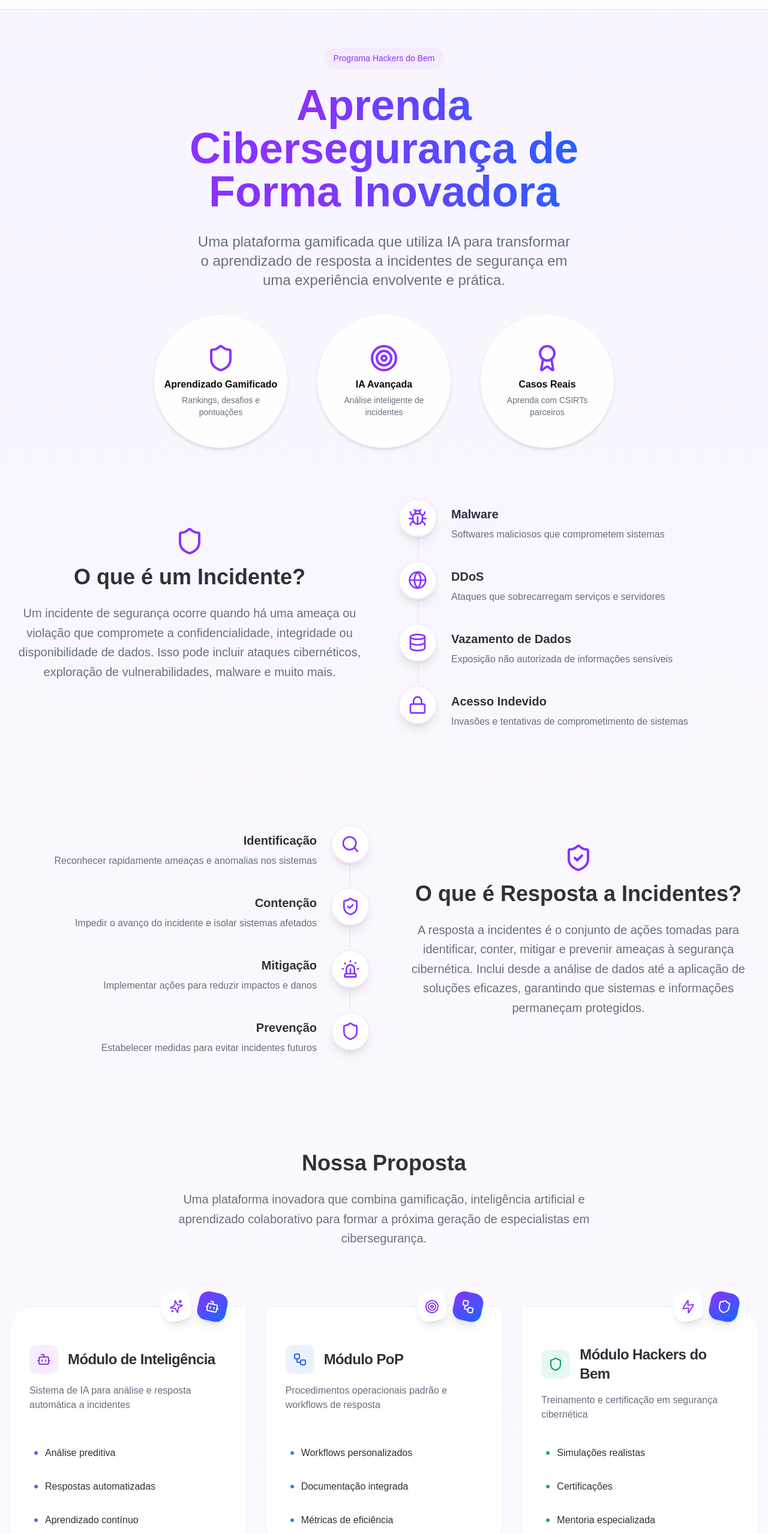
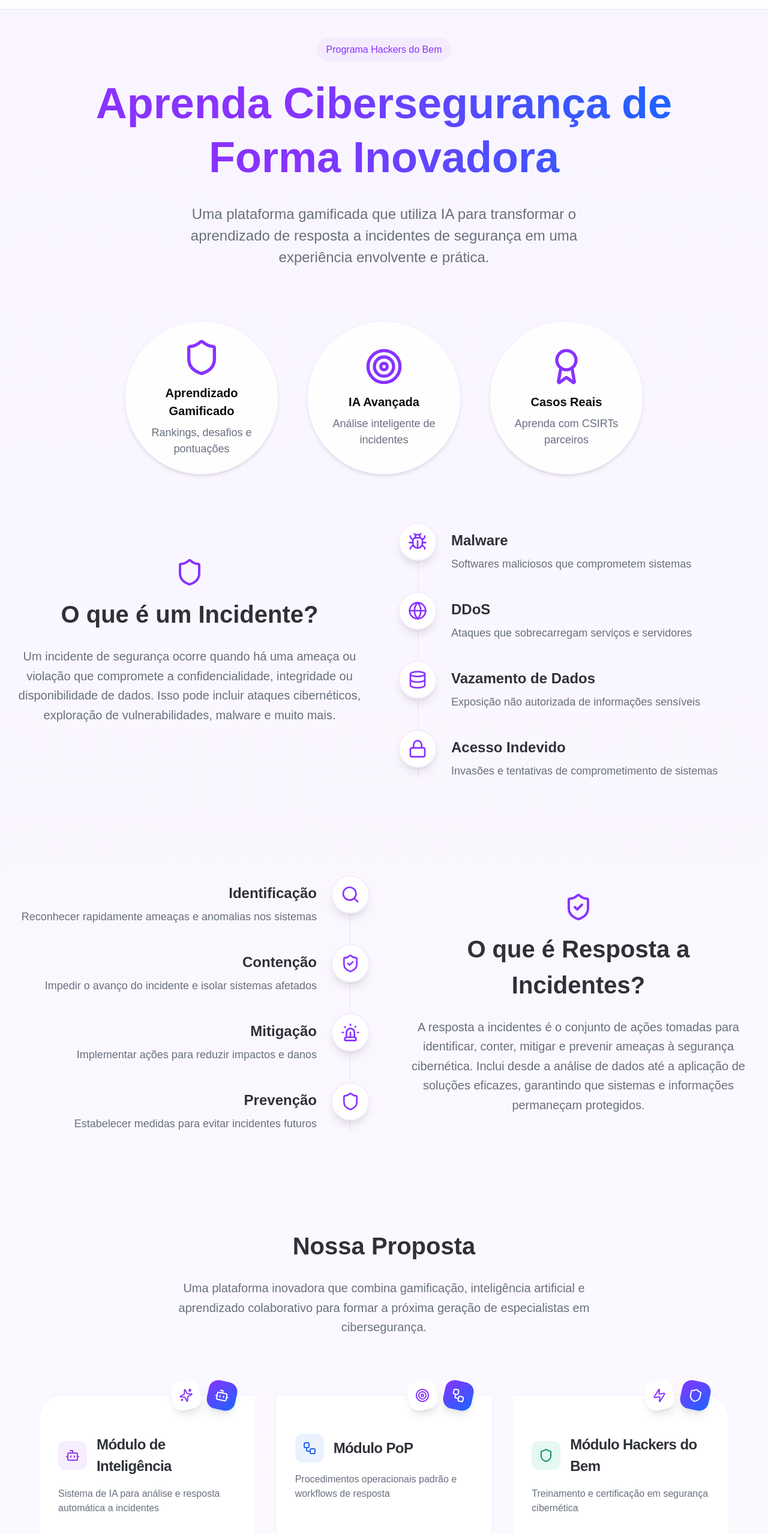
Before and after one commit to gt-rnp-lfi/gt-rnp-lfi.github.io, a Next.js app in the folder rnp-landingpage/: page / in a window 1280 px wide. Shown: the part 49-2606 px from the top of the page at 60% size. Built offline with nearby package versions, Linux system fonts and the light colour scheme.

Commit message:
refactor: diversos ajustes na responsividade em múltiplos tamanhos de tela

```diff
--- a/rnp-landingpage/components/hero-section.tsx
+++ b/rnp-landingpage/components/hero-section.tsx
@@ -45,15 +45,23 @@ export default function HeroSection() {
 
     const content = (
       <div className="flex flex-col items-center max-h-full">
-        <Icon className={`${isCenter ? 'h-12 w-12' : 'h-6 w-6'} text-brand-primary mb-2 flex-shrink-0`} />
-        <h3 className={`${isCenter ? 'text-base' : 'text-xs'} font-semibold mb-1 line-clamp-2`}>{title}</h3>
-        <p className={`${isCenter ? 'text-sm' : 'text-[10px]'} text-text-secondary line-clamp-2`}>{description}</p>
+        <Icon className={`${isCenter ? 'h-[3.5rem] w-[3.5rem] lg:h-[4rem] lg:w-[4rem]' : 'h-[2.5rem] w-[2.5rem]'}
+          text-brand-primary mb-[0.75rem] flex-shrink-0`} />
+        <h3 className={`${isCenter ? 'text-[1.125rem] lg:text-[1.25rem]' : 'text-[0.875rem]'}
+          font-semibold mb-[0.5rem] line-clamp-2 text-center`}>
+          {title}
+        </h3>
+        {isCenter && (
+          <p className="text-[1rem] lg:text-[1.125rem] text-text-secondary line-clamp-2">
+            {description}
+          </p>
+        )}
       </div>
     )
 
     if (isStatic) {
       return (
-        <div className="flex flex-col items-center justify-center text-center bg-white/90 backdrop-blur-sm p-4 rounded-full shadow-md border border-brand-surface-1 aspect-square">
+        <div className="flex flex-col items-center justify-center text-center bg-white/90 backdrop-blur-sm p-5 sm:p-6 rounded-full shadow-md border border-brand-surface-1 aspect-square">
           {content}
         </div>
       )
@@ -61,7 +69,7 @@ export default function HeroSection() {
 
     return (
       <motion.div
-        className="flex flex-col items-center justify-center text-center bg-white/90 backdrop-blur-sm p-4 rounded-full shadow-md border border-brand-surface-1 aspect-square"
+        className="flex flex-col items-center justify-center text-center bg-white/90 backdrop-blur-sm p-5 sm:p-6 rounded-full shadow-md border border-brand-surface-1 aspect-square"
         initial={{ scale: 0.9, opacity: 0 }}
         animate={{ scale: 1, opacity: 1 }}
         transition={{ duration: 0.5 }}
@@ -72,38 +80,40 @@ export default function HeroSection() {
   }
 
   return (
-    <div className="relative min-h-[600px] sm:min-h-[800px] w-full flex flex-col">
+    <div className="relative min-h-[31.25rem] sm:min-h-[37.5rem] lg:min-h-[43.75rem] w-full flex flex-col">
       {/* Background Decoration */}
       <div className="absolute inset-0 w-full h-full -z-10 overflow-hidden">
         <div
-          className="absolute w-[500px] h-[500px] md:w-[800px] md:h-[800px]
+          className="absolute w-[500px] h-[500px] md:w-[800px] md:h-[800px] 2xl:w-[1200px] 2xl:h-[1200px]
           top-[-10%] left-[-10%] bg-brand-surface-1 rounded-full opacity-20 blur-3xl"
         />
         <div
-          className="absolute w-[500px] h-[500px] md:w-[800px] md:h-[800px]
+          className="absolute w-[500px] h-[500px] md:w-[800px] md:h-[800px] 2xl:w-[1200px] 2xl:h-[1200px]
           bottom-[-10%] right-[-10%] bg-brand-surface-2 rounded-full opacity-20 blur-3xl"
         />
       </div>
 
       {/* Conteúdo Principal */}
-      <div className="container mx-auto px-4 relative z-10 flex flex-col items-center
-        pt-20 sm:pt-24 md:pt-32">
+      <div className="w-[95%] lg:w-[90%] mx-auto relative z-10 flex flex-col items-center
+        pt-[4rem] sm:pt-[5rem] lg:pt-[6rem] xl:pt-[7rem]">
         <motion.div
           initial={{ opacity: 0, y: 20 }}
           animate={{ opacity: 1, y: 0 }}
           transition={{ duration: 0.5 }}
-          className="text-center w-full max-w-3xl mx-auto"
+          className="text-center w-full max-w-[64rem] 2xl:max-w-[80rem] mx-auto"
         >
           <motion.div
             initial={{ opacity: 0, scale: 0.9 }}
             animate={{ opacity: 1, scale: 1 }}
             transition={{ duration: 0.5 }}
-            className="inline-block px-3 py-1 sm:px-4 sm:py-2 bg-brand-surface-1 rounded-full text-brand-primary font-medium text-xs sm:text-sm mb-4 sm:mb-6"
+            className="inline-block px-3 py-1.5 sm:px-4 sm:py-2 bg-brand-surface-1 rounded-full
+              text-brand-primary font-medium text-[0.875rem] sm:text-[1rem] mb-4 sm:mb-6"
           >
             Programa Hackers do Bem
           </motion.div>
 
-          <h1 className="text-gradient-brand text-3xl sm:text-5xl md:text-6xl lg:text-7xl font-bold mb-4 sm:mb-8 leading-tight">
+          <h1 className="text-gradient-brand text-[2.5rem] sm:text-[3rem] lg:text-[3.75rem] xl:text-[4.5rem] 2xl:text-[5rem]
+            font-bold mb-6 sm:mb-8 leading-tight">
             Aprenda Cibersegurança de Forma Inovadora
           </h1>
 
@@ -111,15 +121,17 @@ export default function HeroSection() {
             initial={{ opacity: 0 }}
             animate={{ opacity: 1 }}
             transition={{ duration: 0.5, delay: 0.2 }}
-            className="text-text-secondary text-lg sm:text-xl md:text-2xl mb-6 sm:mb-10 max-w-2xl mx-auto px-4"
+            className="text-text-secondary text-[1.125rem] sm:text-[1.25rem] lg:text-[1.5rem] 2xl:text-[1.75rem]
+              mb-8 sm:mb-10 max-w-[48rem] 2xl:max-w-[64rem] mx-auto px-4"
           >
-            Uma plataforma gamificada que utiliza IA para transformar o aprendizado de resposta a incidentes de segurança em uma experiência envolvente e prática.
+            Uma plataforma gamificada que utiliza IA para transformar o aprendizado de resposta a
+            incidentes de segurança em uma experiência envolvente e prática.
           </motion.p>
         </motion.div>
       </div>
 
       {/* Feature Circles */}
-      <div className="w-full px-4">
+      <div className="w-[95%] lg:w-[90%] 2xl:w-[85%] mx-auto mt-[2rem] sm:mt-[3rem]">
         {/* Versão Mobile com Carrossel */}
         <div className="sm:hidden">
           <div className="overflow-visible relative w-full" ref={emblaRef}>
@@ -154,12 +166,12 @@ export default function HeroSection() {
           </div>
         </div>
 
-        {/* Versão Desktop Estática */}
-        <div className="hidden sm:flex justify-center items-center gap-8 md:gap-12 max-w-6x1 mx-auto">
+        {/* Versão Desktop */}
+        <div className="hidden sm:flex justify-center items-center gap-[2rem] lg:gap-[3rem] 2xl:gap-[4rem]">
           {features.map((feature, index) => (
             <motion.div
               key={`desktop-${index}`}
-              className="w-56"
+              className="w-[12rem] sm:w-[14rem] lg:w-[15rem] xl:w-[16rem] 2xl:w-[20rem]"
               initial={{ opacity: 0, y: 20 }}
               whileInView={{ opacity: 1, y: 0 }}
               transition={{ duration: 0.5, delay: index * 0.1 }}
--- a/rnp-landingpage/components/incident-response-section.tsx
+++ b/rnp-landingpage/components/incident-response-section.tsx
@@ -28,9 +28,11 @@ const responseSteps = [
 
 export default function IncidentResponseSection() {
   return (
-    <section className="relative w-full py-20">
+    <section className="relative w-full py-[5rem]">
+      {/* Wrapper externo para controlar largura e centralização */}
+      <div className="w-full max-w-[1400px] 2xl:max-w-[85%] mx-auto">
         <div className="container mx-auto px-4">
-        <div className="flex flex-col-reverse lg:flex-row gap-12 items-center">
+          <div className="flex flex-col-reverse lg:flex-row gap-[3rem] items-center">
             {/* Lado Esquerdo - Timeline */}
             <motion.div
               initial={{ opacity: 0, x: -20 }}
@@ -41,10 +43,10 @@ export default function IncidentResponseSection() {
             >
               <div className="relative">
                 {/* Linha vertical da timeline */}
-              <div className="absolute right-8 top-0 bottom-0 w-0.5 bg-brand-surface-1" />
+                <div className="absolute right-[2rem] top-0 bottom-0 w-[0.125rem] bg-brand-surface-1" />
 
                 {/* Steps */}
-              <div className="space-y-8">
+                <div className="space-y-[2rem]">
                   {responseSteps.map((step, index) => (
                     <motion.div
                       key={index}
@@ -52,18 +54,18 @@ export default function IncidentResponseSection() {
                       whileInView={{ opacity: 1, y: 0 }}
                       transition={{ duration: 0.5, delay: index * 0.1 }}
                       viewport={{ once: true }}
-                    className="relative flex flex-row-reverse items-start gap-6"
+                      className="relative flex flex-row-reverse items-start gap-[1.5rem]"
                     >
                       {/* Ícone */}
-                    <div className="relative z-10 flex items-center justify-center w-16 h-16 bg-white rounded-full shadow-lg border-2 border-brand-surface-1">
-                      <step.icon className="w-8 h-8 text-brand-primary" />
+                      <div className="relative z-10 flex items-center justify-center w-[4rem] h-[4rem] bg-white rounded-full shadow-lg border-[0.125rem] border-brand-surface-1">
+                        <step.icon className="w-[2rem] h-[2rem] text-brand-primary" />
                       </div>
                       {/* Conteúdo */}
-                    <div className="flex-1 pt-3 text-right">
-                      <h3 className="text-xl font-semibold mb-2 text-text-primary">
+                      <div className="flex-1 pt-[0.75rem] text-right">
+                        <h3 className="text-[1.25rem] sm:text-[1.5rem] 2xl:text-[1.75rem] font-semibold mb-[0.5rem] text-text-primary">
                           {step.title}
                         </h3>
-                      <p className="text-text-secondary">
+                        <p className="text-[1rem] sm:text-[1.125rem] 2xl:text-[1.25rem] text-text-secondary">
                           {step.description}
                         </p>
                       </div>
@@ -81,13 +83,13 @@ export default function IncidentResponseSection() {
               viewport={{ once: true }}
               className="w-full lg:w-1/2 text-center"
             >
-            <div className="flex flex-col items-center gap-4 mb-6">
-              <ShieldCheck className="w-12 h-12 text-brand-primary" />
-              <h2 className="text-4xl font-bold text-text-primary">
+              <div className="flex flex-col items-center gap-[1rem] mb-[1.5rem]">
+                <ShieldCheck className="w-[3rem] h-[3rem] text-brand-primary" />
+                <h2 className="text-[2rem] sm:text-[2.5rem] 2xl:text-[3rem] font-bold text-text-primary">
                   O que é Resposta a Incidentes?
                 </h2>
               </div>
-            <p className="text-xl text-text-secondary leading-relaxed mb-8">
+              <p className="text-[1.125rem] sm:text-[1.25rem] 2xl:text-[1.375rem] text-text-secondary leading-relaxed">
                 A resposta a incidentes é o conjunto de ações tomadas para identificar,
                 conter, mitigar e prevenir ameaças à segurança cibernética. Inclui desde
                 a análise de dados até a aplicação de soluções eficazes, garantindo que
@@ -96,6 +98,7 @@ export default function IncidentResponseSection() {
             </motion.div>
           </div>
         </div>
+      </div>
     </section>
   )
 }
--- a/rnp-landingpage/components/incident-section.tsx
+++ b/rnp-landingpage/components/incident-section.tsx
@@ -28,9 +28,11 @@ const incidentTypes = [
 
 export default function IncidentSection() {
   return (
-    <section className="relative w-full py-20">
+    <section className="relative w-full py-[5rem]">
+      {/* Wrapper externo para controlar largura e centralização */}
+      <div className="w-full max-w-[1400px] 2xl:max-w-[85%] mx-auto">
         <div className="container mx-auto px-4">
-        <div className="flex flex-col lg:flex-row gap-12 items-center">
+          <div className="flex flex-col lg:flex-row gap-[3rem] items-center">
             {/* Lado Esquerdo - Texto */}
             <motion.div
               initial={{ opacity: 0, x: -20 }}
@@ -39,13 +41,13 @@ export default function IncidentSection() {
               viewport={{ once: true }}
               className="w-full lg:w-1/2 text-center"
             >
-            <div className="flex flex-col items-center gap-4 mb-6">
-              <Shield className="w-12 h-12 text-brand-primary" />
-              <h2 className="text-4xl font-bold text-text-primary">
+              <div className="flex flex-col items-center gap-[1rem] mb-[1.5rem]">
+                <Shield className="w-[3rem] h-[3rem] text-brand-primary" />
+                <h2 className="text-[2rem] sm:text-[2.5rem] 2xl:text-[3rem] font-bold text-text-primary">
                   O que é um Incidente?
                 </h2>
               </div>
-            <p className="text-xl text-text-secondary leading-relaxed mb-8">
+              <p className="text-[1.125rem] sm:text-[1.25rem] 2xl:text-[1.375rem] text-text-secondary leading-relaxed mb-[2rem]">
                 Um incidente de segurança ocorre quando há uma ameaça ou violação que compromete
                 a confidencialidade, integridade ou disponibilidade de dados. Isso pode incluir
                 ataques cibernéticos, exploração de vulnerabilidades, malware e muito mais.
@@ -62,10 +64,10 @@ export default function IncidentSection() {
             >
               <div className="relative">
                 {/* Linha vertical da timeline */}
-              <div className="absolute left-8 top-0 bottom-0 w-0.5 bg-brand-surface-1" />
+                <div className="absolute left-8 top-0 bottom-0 w-[0.125rem] bg-brand-surface-1" />
 
                 {/* Types */}
-              <div className="space-y-8">
+                <div className="space-y-[2rem]">
                   {incidentTypes.map((type, index) => (
                     <motion.div
                       key={index}
@@ -73,18 +75,18 @@ export default function IncidentSection() {
                       whileInView={{ opacity: 1, y: 0 }}
                       transition={{ duration: 0.5, delay: index * 0.1 }}
                       viewport={{ once: true }}
-                    className="relative flex items-start gap-6"
+                      className="relative flex items-start gap-[1.5rem]"
                     >
                       {/* Ícone */}
-                    <div className="relative z-10 flex items-center justify-center w-16 h-16 bg-white rounded-full shadow-lg border-2 border-brand-surface-1">
-                      <type.icon className="w-8 h-8 text-brand-primary" />
+                      <div className="relative z-10 flex items-center justify-center w-[4rem] h-[4rem] bg-white rounded-full shadow-lg border-[0.125rem] border-brand-surface-1">
+                        <type.icon className="w-[2rem] h-[2rem] text-brand-primary" />
                       </div>
                       {/* Conteúdo */}
-                    <div className="flex-1 pt-3">
-                      <h3 className="text-xl font-semibold mb-2 text-text-primary">
+                      <div className="flex-1 pt-[0.75rem]">
+                        <h3 className="text-[1.25rem] sm:text-[1.5rem] 2xl:text-[1.75rem] font-semibold mb-[0.5rem] text-text-primary">
                           {type.title}
                         </h3>
-                      <p className="text-text-secondary">
+                        <p className="text-[1rem] sm:text-[1.125rem] 2xl:text-[1.25rem] text-text-secondary">
                           {type.description}
                         </p>
                       </div>
@@ -95,6 +97,7 @@ export default function IncidentSection() {
             </motion.div>
           </div>
         </div>
+      </div>
     </section>
   )
 }
--- a/rnp-landingpage/components/proposta-section.tsx
+++ b/rnp-landingpage/components/proposta-section.tsx
@@ -41,20 +41,20 @@ const systemModules = [
 
 export default function PropostaSection() {
   return (
-    <section className="relative w-full py-20 overflow-hidden">
-      <div className="container mx-auto px-4">
+    <section className="relative w-full py-[5rem] overflow-hidden">
+      <div className="w-[95%] lg:w-[90%] mx-auto">
         {/* Cabeçalho */}
         <motion.div
           initial={{ opacity: 0, y: 20 }}
           whileInView={{ opacity: 1, y: 0 }}
           transition={{ duration: 0.5 }}
           viewport={{ once: true }}
-          className="text-center mb-24"
+          className="text-center mb-[6rem]"
         >
-          <h2 className="text-4xl font-bold mb-6 text-text-primary">
+          <h2 className="text-[2.5rem] font-bold mb-[1.5rem] text-text-primary">
             Nossa Proposta
           </h2>
-          <p className="text-xl text-text-secondary leading-relaxed max-w-3xl mx-auto">
+          <p className="text-[1.25rem] text-text-secondary leading-relaxed max-w-[48rem] mx-auto">
             Uma plataforma inovadora que combina gamificação, inteligência artificial
             e aprendizado colaborativo para formar a próxima geração de especialistas
             em cibersegurança.
@@ -62,7 +62,7 @@ export default function PropostaSection() {
         </motion.div>
 
         {/* Módulos do Sistema */}
-        <div className="grid grid-cols-1 md:grid-cols-3 gap-8">
+        <div className="grid grid-cols-1 md:grid-cols-3 gap-[2rem]">
           {systemModules.map((module, index) => (
             <motion.div
               key={index}
@@ -73,55 +73,53 @@ export default function PropostaSection() {
               className="relative group h-full"
             >
               <div className={`
-                relative bg-white rounded-[2.5rem] p-8
+                relative bg-white rounded-[2.5rem] p-[2rem] 2xl:p-[2.5rem]
                 transition-all duration-500 h-full flex flex-col
                 ${module.position === 'left' ? 'rounded-tr-none' :
                   module.position === 'right' ? 'rounded-tl-none' : 'rounded-t-none'}
                 border border-brand-surface-1
                 hover:shadow-2xl hover:-translate-y-1
               `}>
-                {/* Ícones Flutuantes com posição corrigida */}
+                {/* Ícones Flutuantes */}
                 <div className={`
-                  absolute -top-6
+                  absolute -top-[1.5rem]
                   ${module.position === 'center' ?
-                    'left-8 lg:left-auto lg:right-8' :
-                    'right-8'
+                    'left-[2rem] lg:left-auto lg:right-[2rem]' :
+                    'right-[2rem]'
                   }
-                  flex items-center gap-3
+                  flex items-center gap-[0.75rem]
                 `}>
-                  <div className="w-12 h-12 bg-white rounded-2xl shadow-lg flex items-center justify-center transform -rotate-12 group-hover:rotate-0 transition-transform duration-300">
-                    <module.secondaryIcon className="w-6 h-6 text-brand-primary" />
+                  <div className="w-[3rem] h-[3rem] 2xl:w-[3.5rem] 2xl:h-[3.5rem] bg-white rounded-2xl shadow-lg flex items-center justify-center transform -rotate-12 group-hover:rotate-0 transition-transform duration-300">
+                    <module.secondaryIcon className="w-[1.5rem] h-[1.5rem] 2xl:w-[1.75rem] 2xl:h-[1.75rem] text-brand-primary" />
                   </div>
-                  <div className="w-12 h-12 bg-gradient-to-br from-brand-primary to-brand-secondary rounded-2xl shadow-lg flex items-center justify-center transform rotate-12 group-hover:rotate-0 transition-transform duration-300">
-                    <module.icon className="w-6 h-6 text-white" />
+                  <div className="w-[3rem] h-[3rem] 2xl:w-[3.5rem] 2xl:h-[3.5rem] bg-gradient-to-br from-brand-primary to-brand-secondary rounded-2xl shadow-lg flex items-center justify-center transform rotate-12 group-hover:rotate-0 transition-transform duration-300">
+                    <module.icon className="w-[1.5rem] h-[1.5rem] 2xl:w-[1.75rem] 2xl:h-[1.75rem] text-white" />
                   </div>
                 </div>
 
                 {/* Conteúdo */}
-                <div className="mt-8 relative flex-1 flex flex-col">
-                  {/* Título com ícone permanece igual */}
-                  <div className="flex items-center gap-4 mb-4">
-                    <div className={`p-3 rounded-xl ${module.iconBg}`}>
-                      <module.icon className={`w-6 h-6 ${module.iconColor}`} />
+                <div className="mt-[2rem] relative flex-1 flex flex-col">
+                  <div className="flex items-center gap-[1rem] mb-[1rem]">
+                    <div className={`p-[0.75rem] 2xl:p-[1rem] rounded-xl ${module.iconBg}`}>
+                      <module.icon className={`w-[1.5rem] h-[1.5rem] 2xl:w-[1.75rem] 2xl:h-[1.75rem] ${module.iconColor}`} />
                     </div>
-                    <h3 className="text-2xl font-extrabold text-text-primary tracking-tight font-display">
+                    <h3 className="text-[1.5rem] 2xl:text-[1.75rem] font-extrabold text-text-primary tracking-tight font-display">
                       {module.title}
                     </h3>
                   </div>
 
-                  <p className="text-text-secondary mb-8">
+                  <p className="text-[1rem] 2xl:text-[1.25rem] text-text-secondary mb-[2rem]">
                     {module.description}
                   </p>
 
-                  {/* Features com bullets coloridos */}
-                  <div className="space-y-4 mt-auto">
+                  <div className="space-y-[1rem] mt-auto">
                     {module.features.map((feature, idx) => (
                       <div
                         key={idx}
-                        className="flex items-center gap-3 p-2 hover:bg-brand-surface-1/10 rounded-lg transition-colors duration-300"
+                        className="flex items-center gap-[0.75rem] p-[0.5rem] hover:bg-brand-surface-1/10 rounded-lg transition-colors duration-300"
                       >
-                        <div className={`w-1.5 h-1.5 rounded-full bg-gradient-to-r ${module.accent}`} />
-                        <p className="text-text-primary">{feature}</p>
+                        <div className={`w-[0.375rem] h-[0.375rem] 2xl:w-[0.5rem] 2xl:h-[0.5rem] rounded-full bg-gradient-to-r ${module.accent}`} />
+                        <p className="text-[1rem] 2xl:text-[1.25rem] text-text-primary">{feature}</p>
                       </div>
                     ))}
                   </div>
```
Also changed, not shown: rnp-landingpage/components/news-section.tsx (+11 -11 lines), rnp-landingpage/components/team-section.tsx (+15 -15 lines), rnp-landingpage/components/tech-section.tsx (+12 -12 lines). Lines whose indentation alone changed are shown as unchanged.
